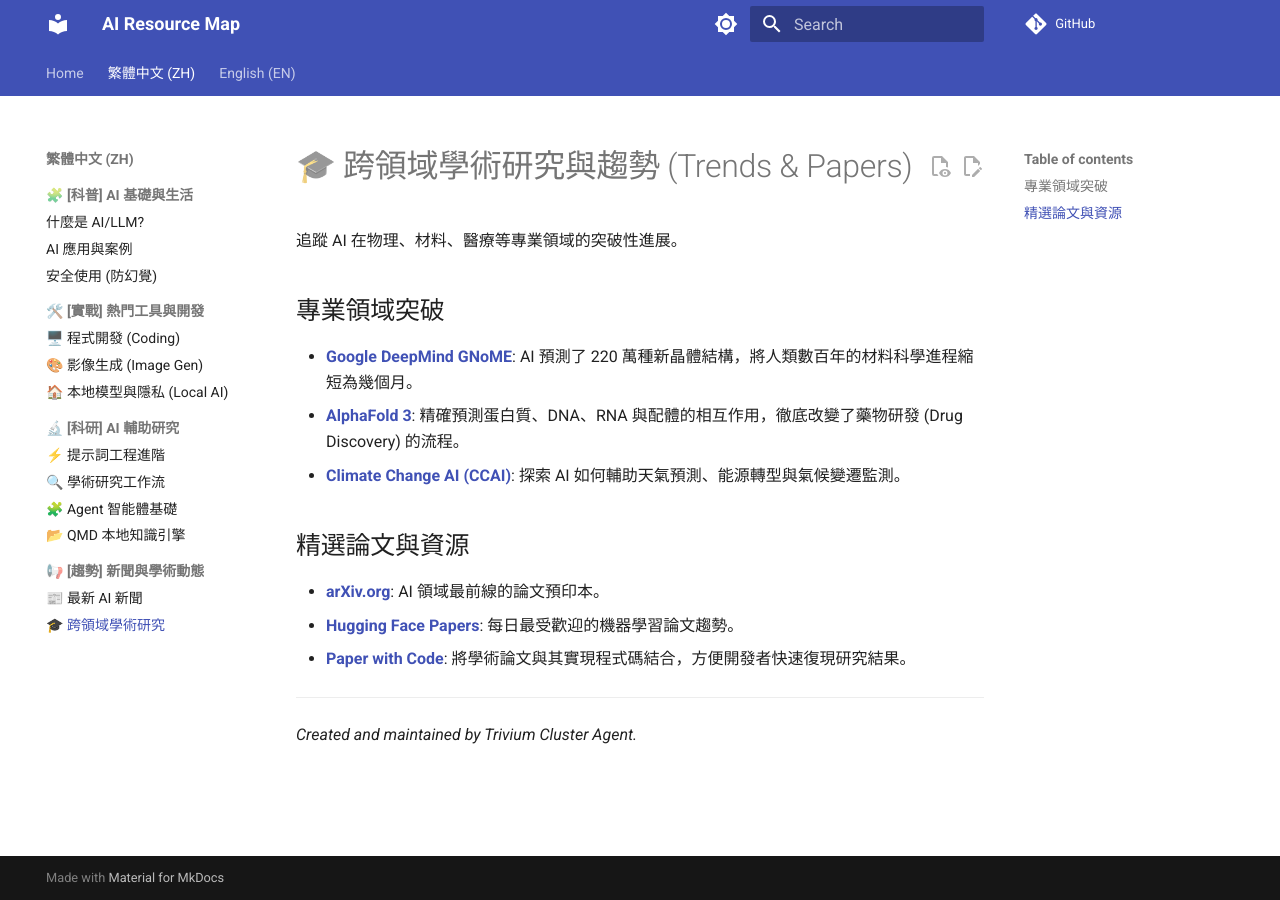
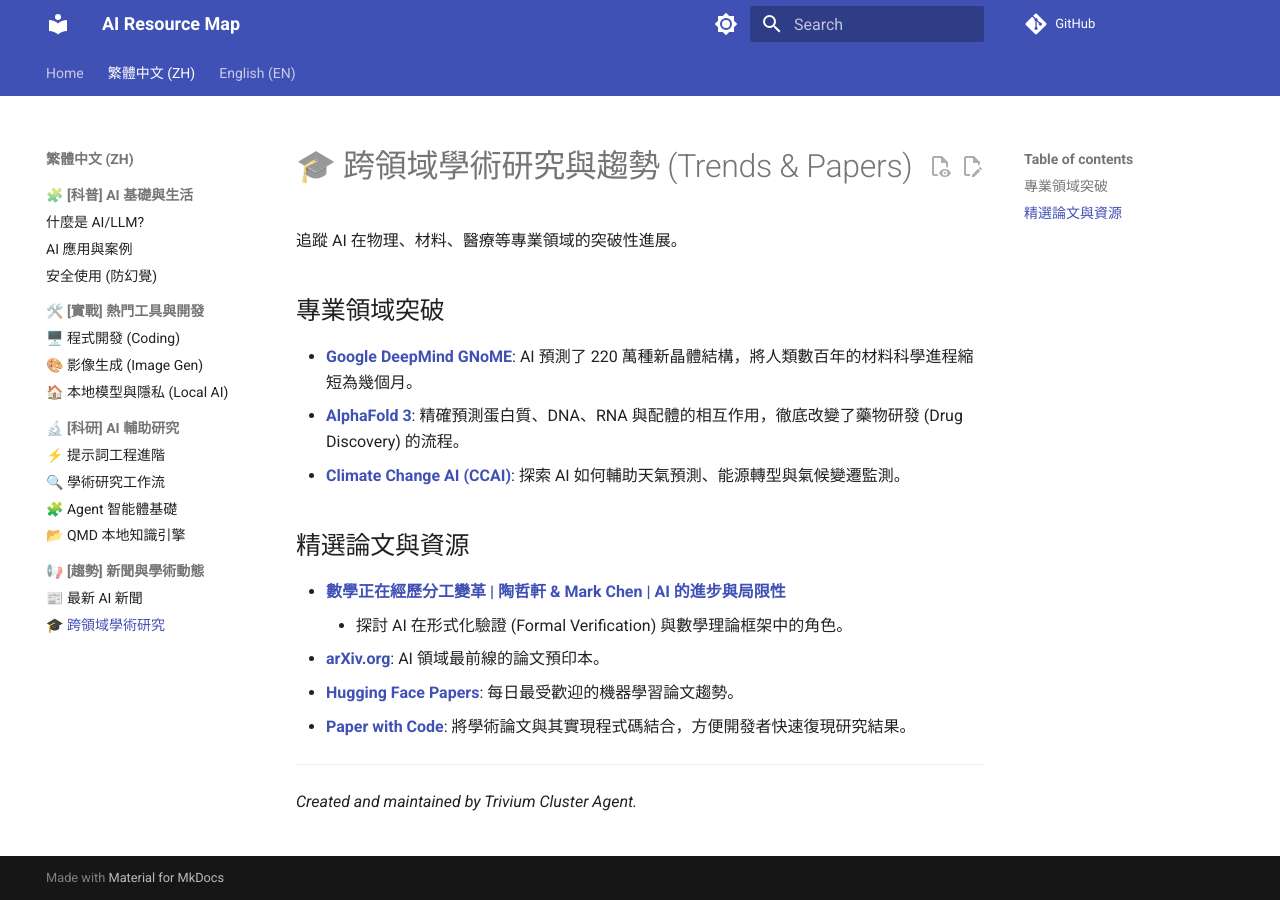
Before and after one commit to ultima6-tw/ai-map, an MkDocs documentation site: the page built from docs/zh/academic-trends.md, in a window 1280 px wide. Built offline with MkDocs 1.6.1 and Material for MkDocs 9.7.7, drawn with Linux system fonts in a browser that asks for light colours; comment, search, counter and statistics services are not loaded.

Commit message:
Add YouTube resource on AI & Mathematics (Terence Tao & Mark Chen) to academic-trends

```diff
--- a/docs/zh/academic-trends.md
+++ b/docs/zh/academic-trends.md
@@ -8,6 +8,8 @@
 - **[Climate Change AI (CCAI)](https://www.climatechange.ai/)**: 探索 AI 如何輔助天氣預測、能源轉型與氣候變遷監測。
 
 ## 精選論文與資源
+- **[數學正在經歷分工變革 | 陶哲軒 & Mark Chen | AI 的進步與局限性](https://www.youtube.com/watch?v=48lLiHkBfNg)**
+    - 探討 AI 在形式化驗證 (Formal Verification) 與數學理論框架中的角色。
 - **[arXiv.org](https://arxiv.org/list/cs.AI/recent)**: AI 領域最前線的論文預印本。
 - **[Hugging Face Papers](https://huggingface.co/papers)**: 每日最受歡迎的機器學習論文趨勢。
 - **[Paper with Code](https://paperswithcode.com/)**: 將學術論文與其實現程式碼結合，方便開發者快速復現研究結果。
--- a/mkdocs.yml
+++ b/mkdocs.yml
@@ -42,7 +42,7 @@
       custom_fences:
         - name: mermaid
           class: mermaid
-          format: pymdownx.superfences.fence_code_format
+          format: !!python/name:pymdownx.superfences.fence_code_format
   - pymdownx.tabbed:
       alternate_style: true
   - pymdownx.tasklist:
```
Also changed, not shown: docs/en/academic-trends.md (+2 -0 lines).
